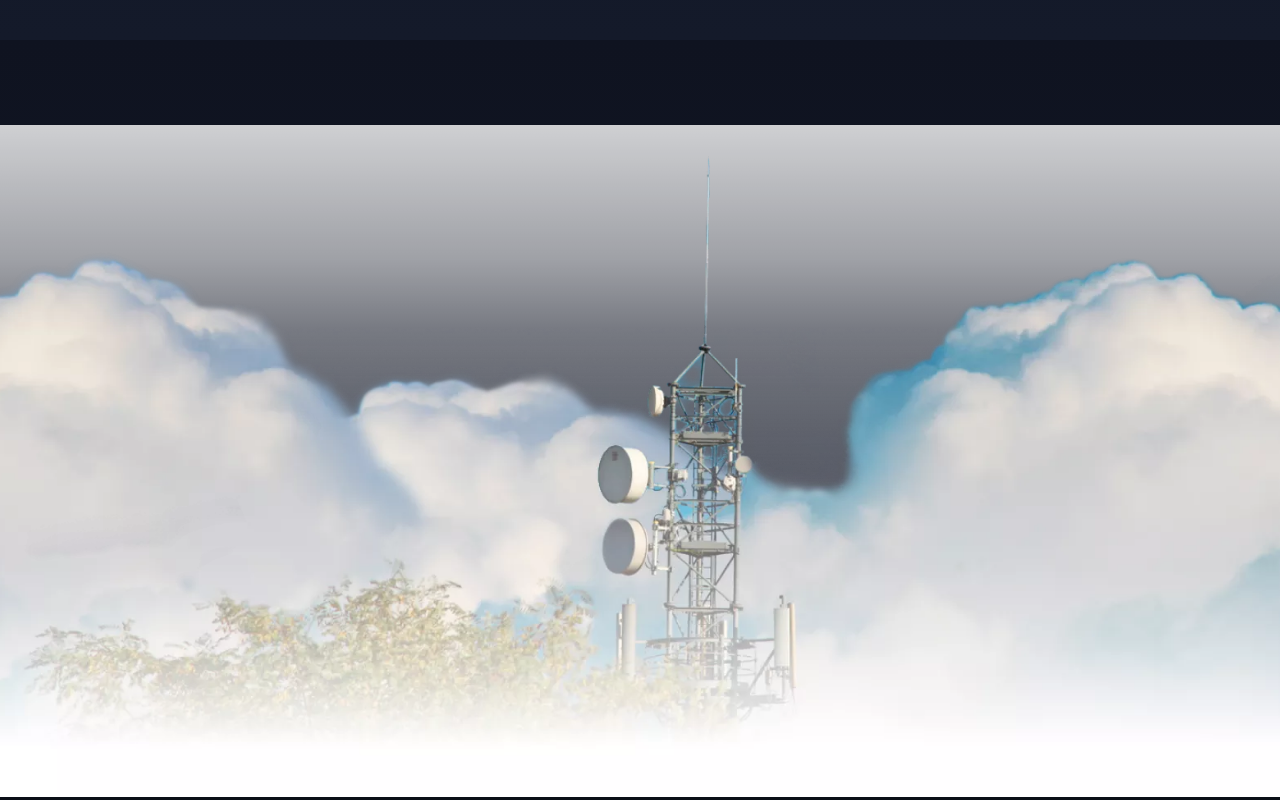
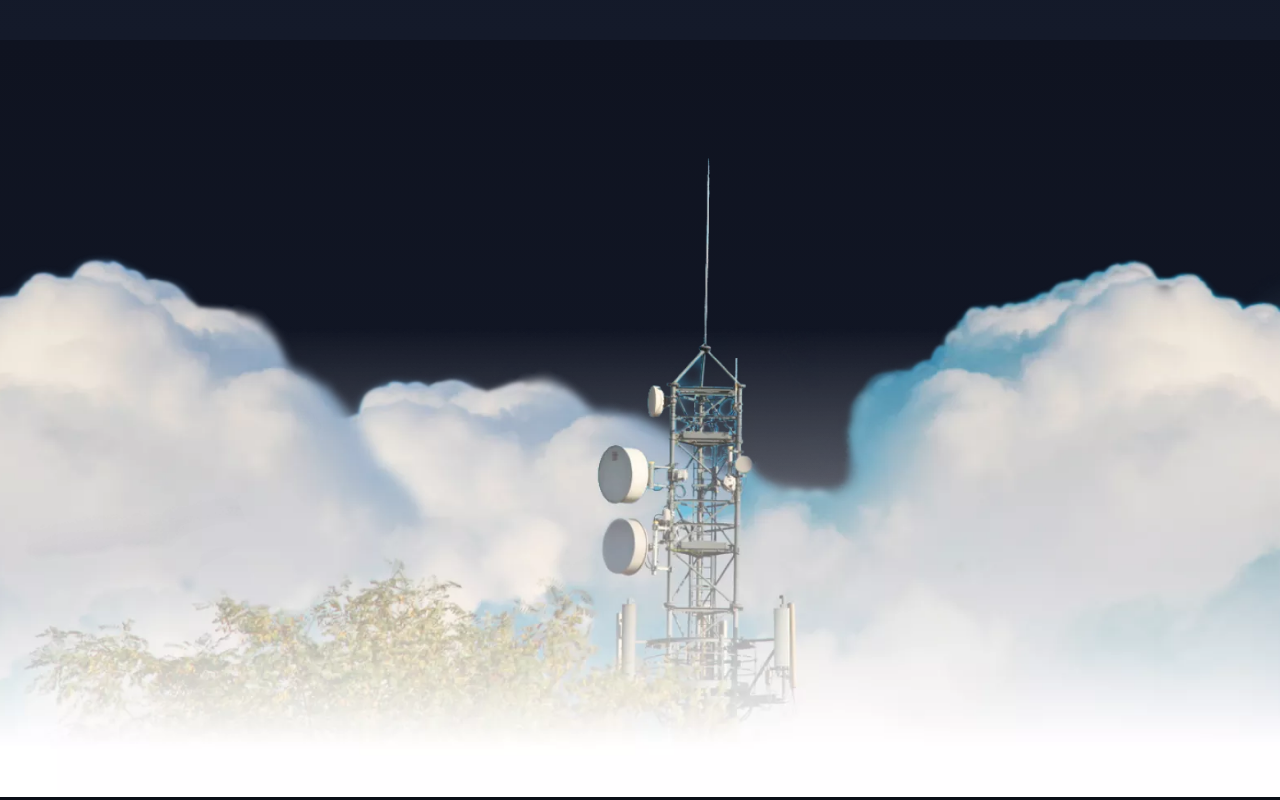
Before and after one commit to polytechrdc-lab/optimums, a Next.js app: page / in a window 1280 px wide. Shown: the part 3960-4760 px from the top of the page. Built offline with nearby package versions, Linux system fonts and the light colour scheme.

Commit message:
chore(cleanup): remove unnecessary overlays and blocks between sections (drop kpi-stage-tint and experience-image overlay); normalize margins

```diff
--- a/app/globals.css
+++ b/app/globals.css
@@ -1182,14 +1182,7 @@ section .site-footer { display: none !important; }
 @media (min-width: 768px) and (max-width: 1279px) { .kpi-stage { --ks-obj: 70% 50%; } }
 @media (max-width: 767px) { .kpi-stage { --ks-obj: 50% 60%; } }
 .kpi-stage-media { position: absolute; inset: 0; z-index: 0; overflow: hidden; pointer-events: none; }
-.kpi-stage-tint { position: absolute; inset: 0; z-index: 1; pointer-events: none;
-  background: linear-gradient(180deg,
-    rgba(221, 229, 240, 0.88) 0%,
-    rgba(221, 229, 240, 0.66) 20%,
-    rgba(221, 229, 240, 0.30) 40%,
-    rgba(221, 229, 240, 0.00) 55%
-  );
-}
+/* (removed) .kpi-stage-tint overlay */
 /* No background media layer in KPI section */
 .kpi-wrap { position: relative; z-index: 2; display: grid; gap: clamp(12px, 2vw, 20px); align-content: center;
   /* Vertical paddings: 7–12% of viewport (ex: ~64–120px desktop) */
@@ -1242,16 +1235,10 @@ section .site-footer { display: none !important; }
 /* Section image sous "Notre expérience" */
 .experience-image { position: relative; height: clamp(80vh, 84vh, 90vh); overflow: hidden; background: transparent; z-index: 1; }
 .experience-media { position: absolute; inset: 0; overflow: hidden; }
+.kpi-band, .experience-image { margin: 0; }
 /* Overlay sombre en bas pour stabiliser le contraste près du raccord */
 /* Base overlay should be light (top → transparent by ~40–55%) for readability at rest */
-.experience-image::before { content: ""; position: absolute; inset: 0; pointer-events: none; z-index: 0;
-  background: linear-gradient(180deg,
-    rgba(255,255,255,0.80) 0%,
-    rgba(255,255,255,0.60) 20%,
-    rgba(255,255,255,0.28) 40%,
-    rgba(255,255,255,0.00) 55%
-  );
-}
+/* (removed) experience-image overlay */
 /* ParallaxBand wrapper */
 /* (removed) .parallax-band and .parallax-media */
 /* Sticky pin container for KPI content */
--- a/components/KpiBand.tsx
+++ b/components/KpiBand.tsx
@@ -56,8 +56,6 @@ export default function KpiBand({
   return (
     <section ref={ref} className="kpi-band" aria-label={title}>
       <div className="kpi-stage">
-        {/* Overlay clair (optionnel) du haut vers transparent pour lisibilité au repos */}
-        <div className="kpi-stage-tint" aria-hidden />
         <div className="container kpi-wrap">
           <div className="kpi-content">
             <div className="kpi-head">
```
